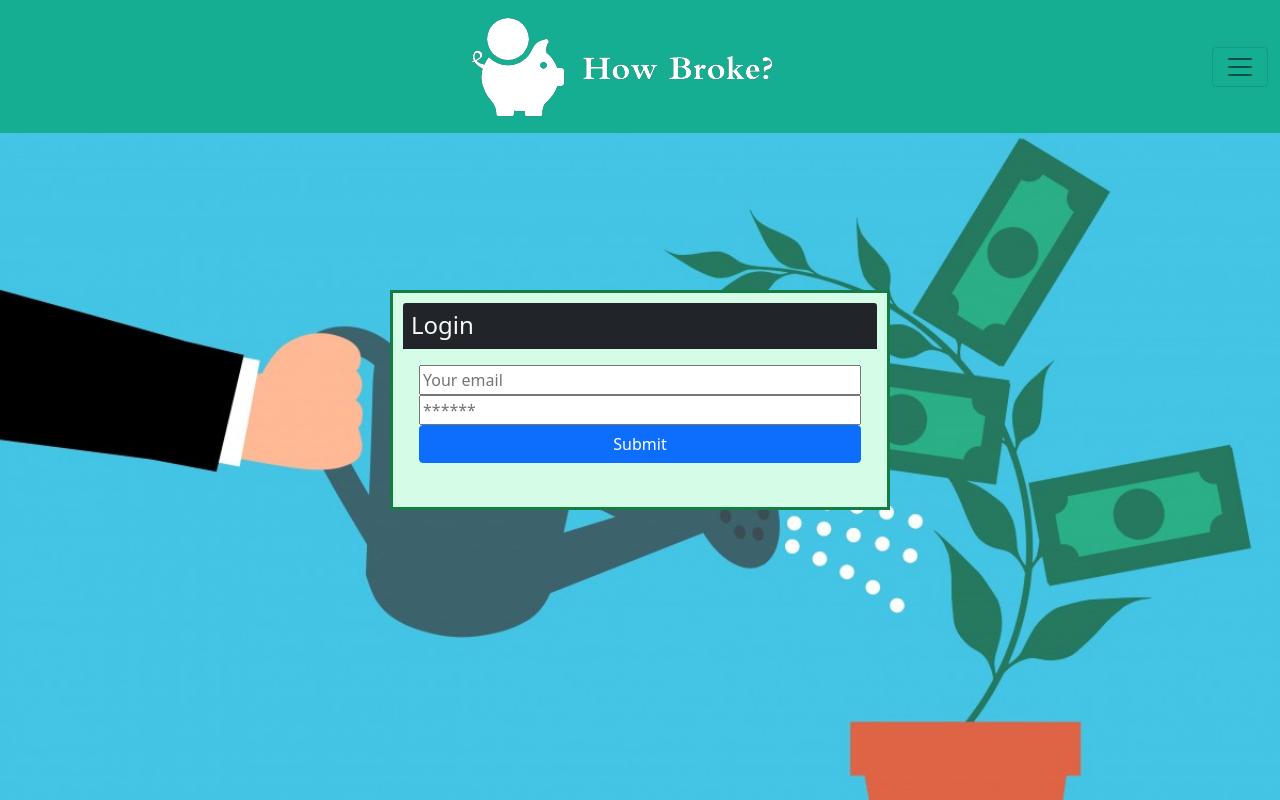
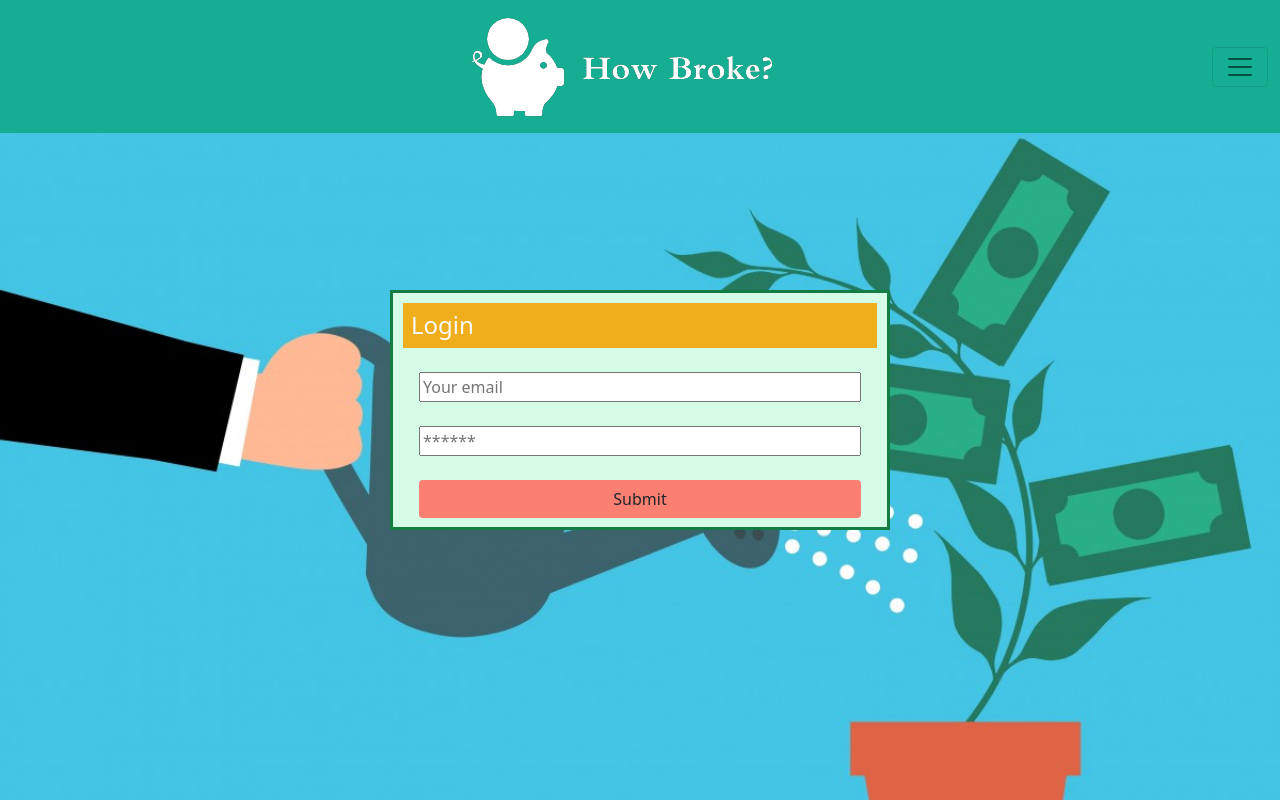
Before and after one commit to tallerdeldiablo/how-broke, a React (Create React App) app in the folder client/: page / in a window 1280 px wide. Built offline with nearby package versions, Linux system fonts and the light colour scheme.

Commit message:
changed color or login page buttons

```diff
--- a/client/src/components/ExpenseForm/index.js
+++ b/client/src/components/ExpenseForm/index.js
@@ -84,7 +84,7 @@ const ExpenseForm = () => {
             </div>
 
             <div className="col-12 col-lg-3">
-              <button className="btn btn-primary btn-block py-3" type="submit">
+              <button className="btn btn-block py-3" type="submit">
                 Add Expense
               </button>
             </div>
--- a/client/src/components/ExpenseForm/style.css
+++ b/client/src/components/ExpenseForm/style.css
@@ -11,8 +11,12 @@
   }
 
   #expense-form {
-    background-color: purple;
+    background-color: rgb(11, 179, 140);
       border-radius: 50px;
       padding: 2%;
       margin-top: 200px;
   }
+
+  .btn {
+      background-color: sandybrown;
+  }
--- a/client/src/pages/Login.js
+++ b/client/src/pages/Login.js
@@ -45,7 +45,7 @@ const Login = (props) => {
     <main className="flex-row justify-center mb-4">
       <div className="col-12 col-lg-10 ">
         <div className="new-card">
-          <h4 className="card-header bg-dark text-light p-2">Login</h4>
+          <h4 className="login-header text-light p-2">Login</h4>
           <div className="card-body">
             {data ? (
               <p>
@@ -62,6 +62,8 @@ const Login = (props) => {
                   value={formState.email}
                   onChange={handleChange}
                 />
+                <br></br>
+                <br></br>
                 <input
                   className="form-input"
                   placeholder="******"
@@ -70,8 +72,10 @@ const Login = (props) => {
                   value={formState.password}
                   onChange={handleChange}
                 />
+                <br></br>
+                <br></br>
                 <button
-                  className="btn btn-block btn-primary"
+                  className="btn btn-block" id="submitbtn"
                   style={{ cursor: 'pointer' }}
                   type="submit"
                 >
--- a/client/src/pages/Signup.js
+++ b/client/src/pages/Signup.js
@@ -5,6 +5,7 @@ import { useMutation } from '@apollo/client';
 import { ADD_USER } from '../utils/mutations';
 
 import Auth from '../utils/auth';
+import "./style.css";
 
 const Signup = () => {
   const [formState, setFormState] = useState({
@@ -42,7 +43,7 @@ const Signup = () => {
     <main className="flex-row justify-center mb-4">
       <div className="col-12 col-lg-10">
         <div className="new-card">
-          <h4 className="card-header bg-dark text-light p-2">Sign Up</h4>
+          <h4 className="signup-header text-light p-2">Sign Up</h4>
           <div className="card-body">
             {data ? (
               <p>
--- a/client/src/pages/style.css
+++ b/client/src/pages/style.css
@@ -29,7 +29,7 @@
 .new-card {
   position: fixed;
   width: 500px;
-  height: 220px;
+  height: 240px;
   padding: 10px;
   border: 3px solid #147d43;
   background-color: #d4fce6;
@@ -49,3 +49,15 @@ border-radius: 5px;
 padding: 2%;
 text-align: center;
 }
+
+.login-header {
+    background-color:rgb(240, 173, 28);
+}
+
+.signup-header {
+    background-color:rgb(240, 173, 28);
+}
+
+#submitbtn {
+    background-color: salmon;
+}
```
